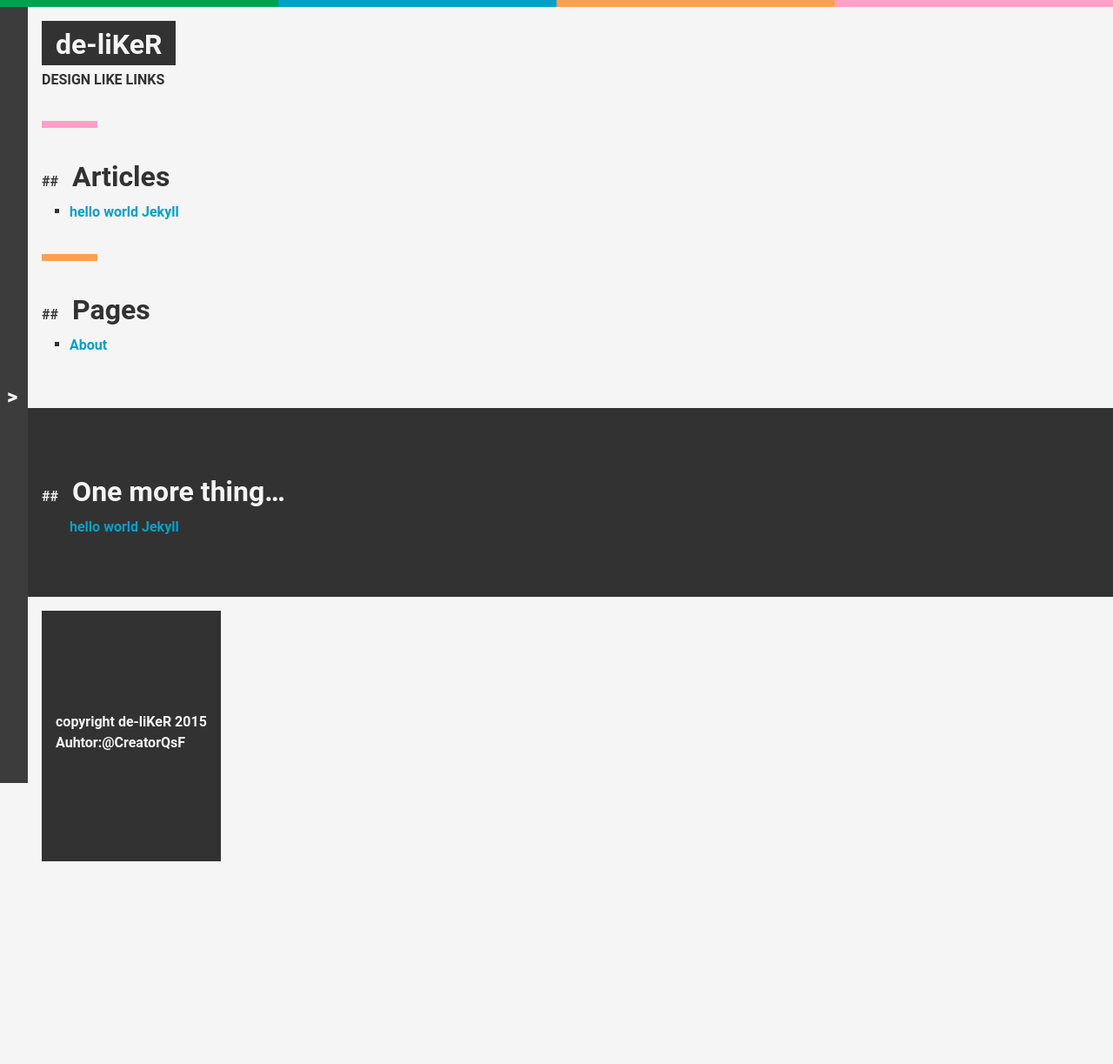
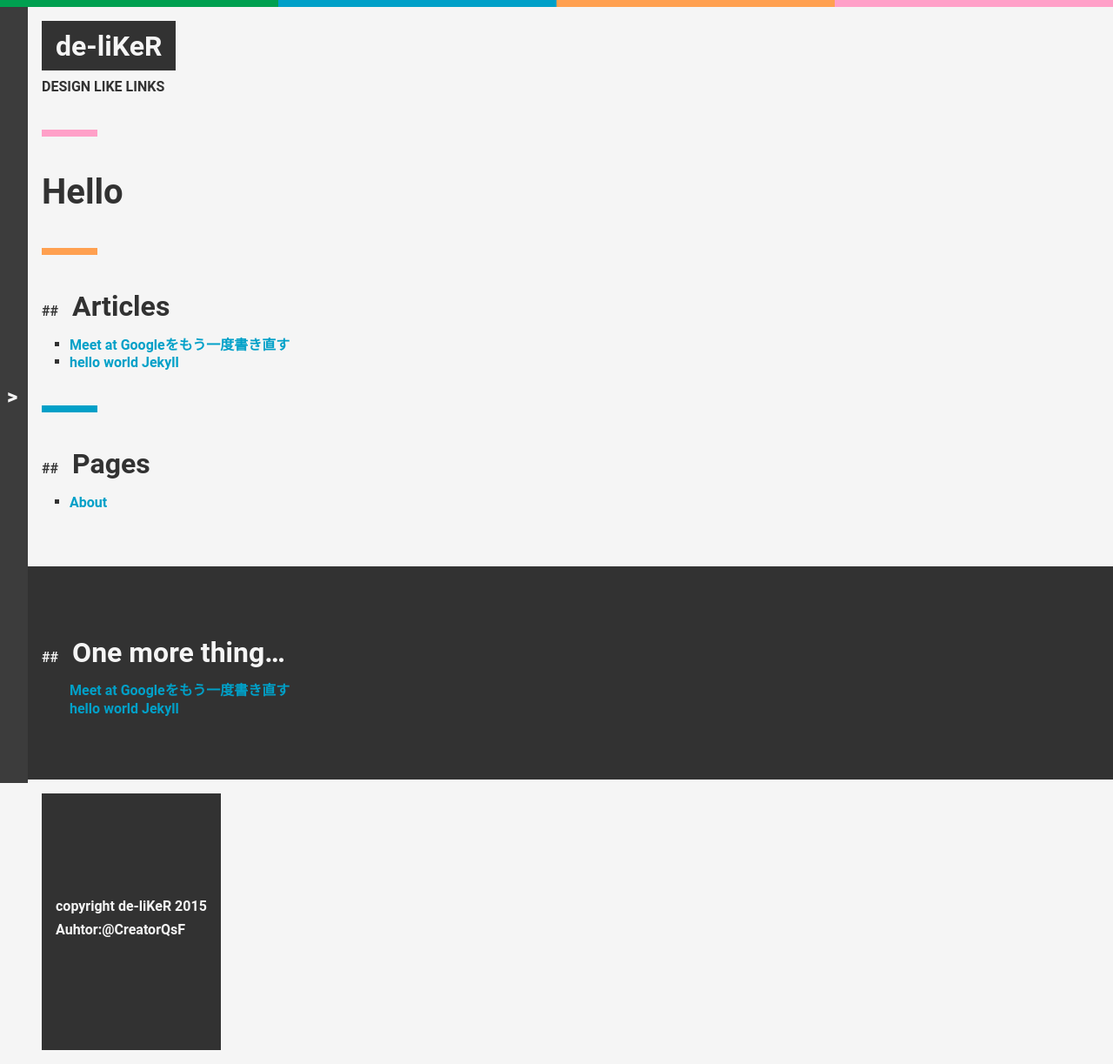
Before and after one commit to CreatorQsF/creatorqsf.github.io, a Jekyll site: the page built from index.md, in a window 1280 px wide. Shown: the whole page at 87% size. Built offline with Jekyll 4.4.1, drawn with Linux system fonts in a browser that asks for light colours; before the commit the page ends 1006 px from its top, so only the background shows below that; part of the change alters nothing that is shown.

Commit message:
2015/11/29

```diff
--- a/_layouts/default.html
+++ b/_layouts/default.html
@@ -29,6 +29,9 @@
 		</div>
 	</nav>
 	<article>
+		<h1>{{ page.title }}</h1>
+		<p>{{ page.date | date:"%Y年%m月%d日" }}</p>
+		<hr>
 		{{ content }}
 	</article>
 	<aside>
--- /dev/null
+++ b/_posts/2015-11-29-rewrite-meet-at-google.md
@@ -0,0 +1,72 @@
+---
+layout: default
+title: Meet at Googleをもう一度書き直す
+---
+
+## やっぱり昔の自分は自分だ
+
+***
+
+こんばんは。[CreatorQsF](http://f.9en.co/?move=mainSns)です。
+やっと重い腰を上げて[de-liKeR](de-liker.com)を作る気になりました。長かったですよ。
+構想発表してから一体何ヶ月経ってるんですか。笑っちゃいますよ本当。
+
+まぁでも無事ここまでたどり着いて良かったです。
+このデザインの方はわりと昔から練ってきたもので、結構気に入ってたんですが、今よく見返すと日本語との相性が抜群にわるいですね…（笑）
+ここはそのうち改善します。残念ながらローカルの**sass環境が壊れているため…**(を言い訳にする)
+
+さてさて、こうやって作りなおしたわけなんですが…ひとつ前のブログに心残りの記事がありまして。
+それがGoogleにランチに行くお話です。
+
+**なぜか**
+
+理由は簡単。今読み返してもあれはひどい記事だなと思うからです。
+だから、ここに書き直します。
+
+***
+
+### 僕はGoogleが好きです
+
+いまでも大好きです、Google。あの挑戦的なおもちゃ箱が僕は大好きなんです。
+あの場に自分がたった2時間だけいられていたことだけで、それだけで、最高だったんです。
+今は残念ながら就職としてGoogleは良い候補に居続けているわけではないんですが、それでもあの会社のプロダクトには惚れ惚れしますね。
+最近だとこれですか?
+
+[内なるフォースの覚醒](https://www.google.com/starwars/)
+
+普通ならめんどくさいし、ましてや障害が起きるんじゃないかってこんなこと**不可能**です。
+世界最高の知能がそこには集結しているから、こんなことが容易に(でもないかもしれないけど)できるんです。素晴らしい会社ですよ。
+
+でも僕、Googleに行かさせて頂いた時気づいたんです。
+
+**「Googleに行くのが目標の間は、Googleにたどり着くことはできない」**
+
+と。
+
+ずっと言わないでおいておきました。この日のために。この記事のために。
+こう言える確信がないと、ただ自分が負けてるだけのような、ただ逃げているような、そんな気がして。
+Googleに行き、Sato Masaruさんや、通称kotarokさんことkotaro kokuboさん、またYuko Chitaniさん―彼らの名には、ぼくなんかはちっぽけな存在に見えていたことでしょう…。―にお会いして、お話を聞いて以来、どうしても逃げていたような、うまくつかめなかったことを無理につかもうとしている自分がいました。
+でもこれが必要だったんです。
+
+コンピュータも言語も書体も何もかも、そういうものは手段でしかない、ということに。
+
+頭ではわかってるつもりなんですよ。でもほんのすこしの言動や、行動に、それを理解してないことが彼らの前では明白でした。
+だから僕は用意した質問はやめた。そんなことしても彼らの時間をうばうだけ、いやすでに奪ってしまったけれども…。
+
+じゃあ僕は一体、何を聞けばよかったのか。幸いにも進学については少し聞くことができました。
+
+今の僕もまったく変わってません。僕はこれがわかってないのかもしれません。
+
+kotarokさんのホームページ[kotarok.com](http://kotarok.com/)から引用させていただきまして…
+
+> Information, is not knowledge
+> Knowledge, is not wisdom
+> <cite>kotarok.com</cite>
+
+情報は知識ではない。知識は知恵ではない。多分僕がこんな軽々しく引用していいはずもないような、彼が苦悩の末にたどり着いたかもしれない文かもしれないし、はたまたそうでなくても今の僕にはきちんと訳せてるかどうかもあやしいレベルだけれども。
+
+威厳のある知識を振りかざすことが、それこそが真実だとどこかで思ってる。絶対に。
+
+***
+
+続く…(2015/11/29)
--- a/css/main.css
+++ b/css/main.css
@@ -130,7 +130,13 @@ code {
 	padding: 0;
 	text-decoration: 0;
 	vertical-align: middle;
-	line-height: 1em;
+	line-height: 1.2em;
+}
+
+blockquote {
+	padding: 16px;
+	background-color: rgba(200, 200, 200, .55);
+	margin-bottom: 8px;
 }
 
 h1 {
```
Also changed, not shown: 1 other file.
